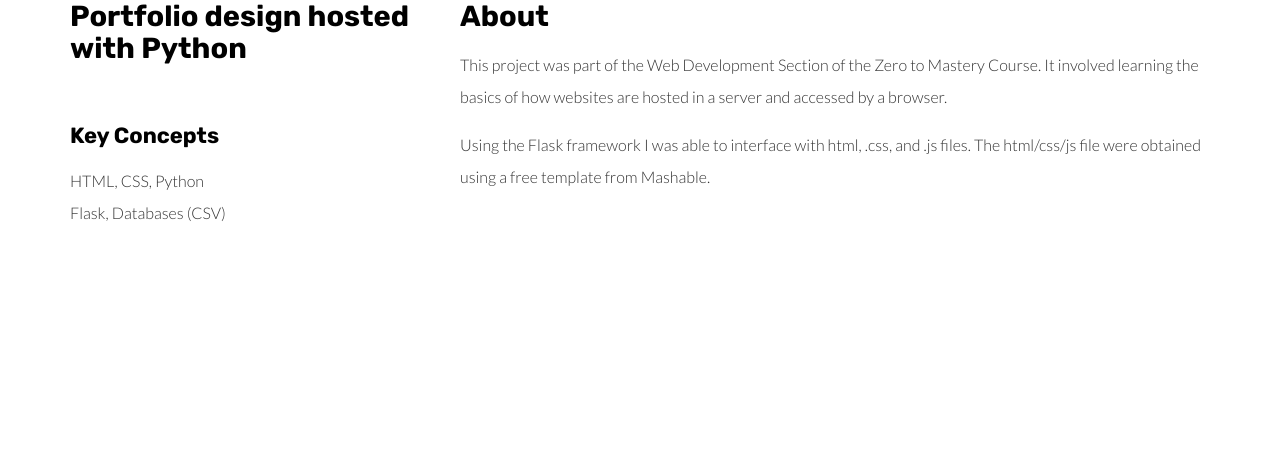
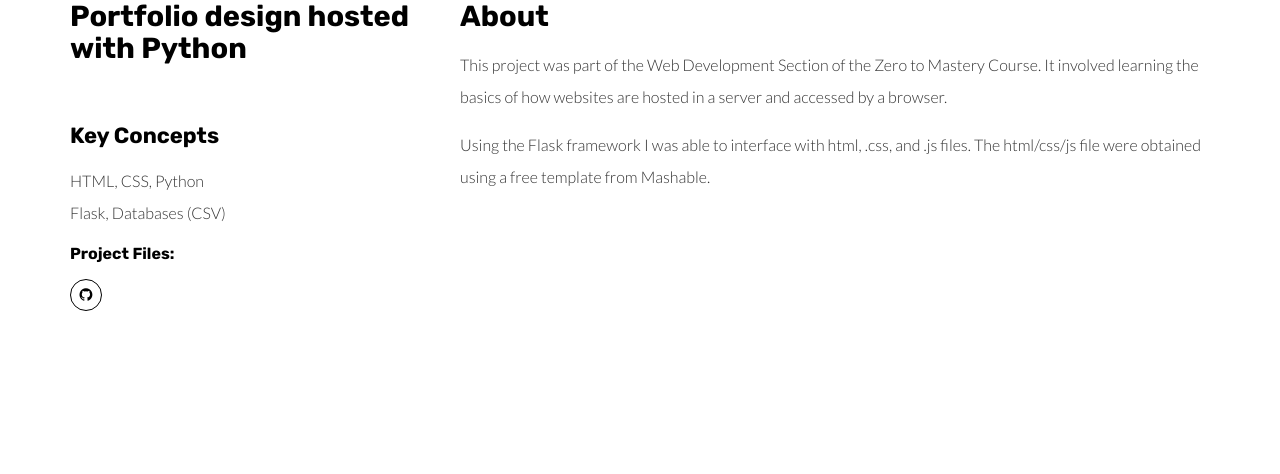
Before and after one commit to kristen-gillen/python_server, a Flask app: page /project.html in a window 1280 px wide. Shown: the part 244-718 px from the top of the page. Run offline with Flask 2, Linux system fonts and the light colour scheme; some libraries are stand-ins or nearby versions.

Commit message:
additional html updates

```diff
--- a/templates/project.html
+++ b/templates/project.html
@@ -14,7 +14,7 @@
 
   <link rel="apple-touch-icon" sizes="180x180" href="./static/assets/apple-icon-180x180.png">
   <link href="./static/favicon.ico" rel="icon">
-
+  <link rel="stylesheet" href="https://maxcdn.bootstrapcdn.com/font-awesome/4.4.0/css/font-awesome.min.css">
   <title>Kristen's Python Projects</title>
 
 <link href="./static/main.3da94fde.css" rel="stylesheet"></head>
@@ -106,12 +106,20 @@
                 <li></li>
               </ul>
 
+            <h5> Project Files:</h5>
+
+            <a href="https://github.com/kristen-gillen/python_server" title="" class="fa-icon">
+              <i class="fa fa-github"></i>
+            </a>
+
           </div>
           <div class="col-md-8">
             <h3>About</h3>
             <p>
               This project was part of the Web Development Section of the Zero to Mastery Course. It involved learning the basics of how websites are hosted in a server and accessed by a browser. </p> Using the Flask framework I was able to interface with html, .css, and .js files. The html/css/js file were obtained using a free template from Mashable.
             </p>
+
+
           </div>
         </div>
 
```
